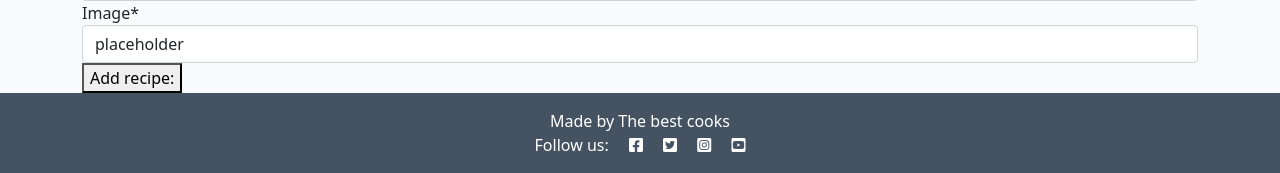
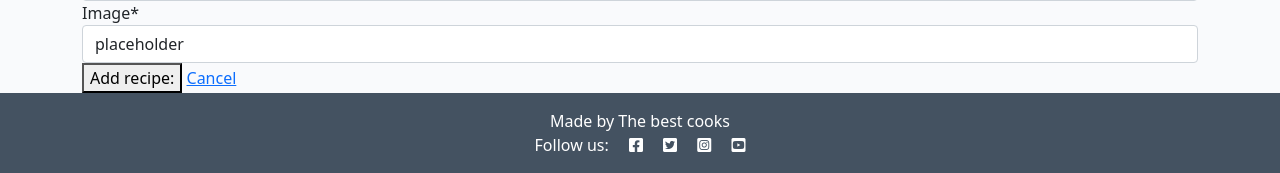
Before and after one commit to SnezhanaZdravkova/RecipesBook, a Django app: page /create_recipe/ in a window 1280 px wide. Shown: the part 718-891 px from the top of the page. Run offline with Django 3.2, Linux system fonts and the light colour scheme; a user stored in the database is signed in; some libraries are stand-ins or nearby versions.

Commit message:
Add link for redirect home if cancel adding form

```diff
--- a/templates/create_recipe.html
+++ b/templates/create_recipe.html
@@ -1,19 +1,20 @@
 {% extends "base.html" %}
+{% block content %}
 {% load static %}
-{% block title %}Healthy recipes | Add Recipe{% endblock %}
-{% block content %}
+{% load cloudinary %}
 {% load crispy_forms_tags %}
+{% if user.is_authenticated %}
 
 <div class="container">
     <div class="row justify-content-center ">
-        {% if user.is_authenticated %}
-        {% load cloudinary %}
+
 
         <form method="POST">
             <h3>Add your own recipes</h3>
             {{ form | crispy }}
             {% csrf_token %}
             <button style="margin-top: 10;" type="submit">Add recipe:</button>
+            <a style="margin-top: 10;" href="{% url 'home' %}">Cancel</a>
         </form>
         {% endif %}
     </div>
```
